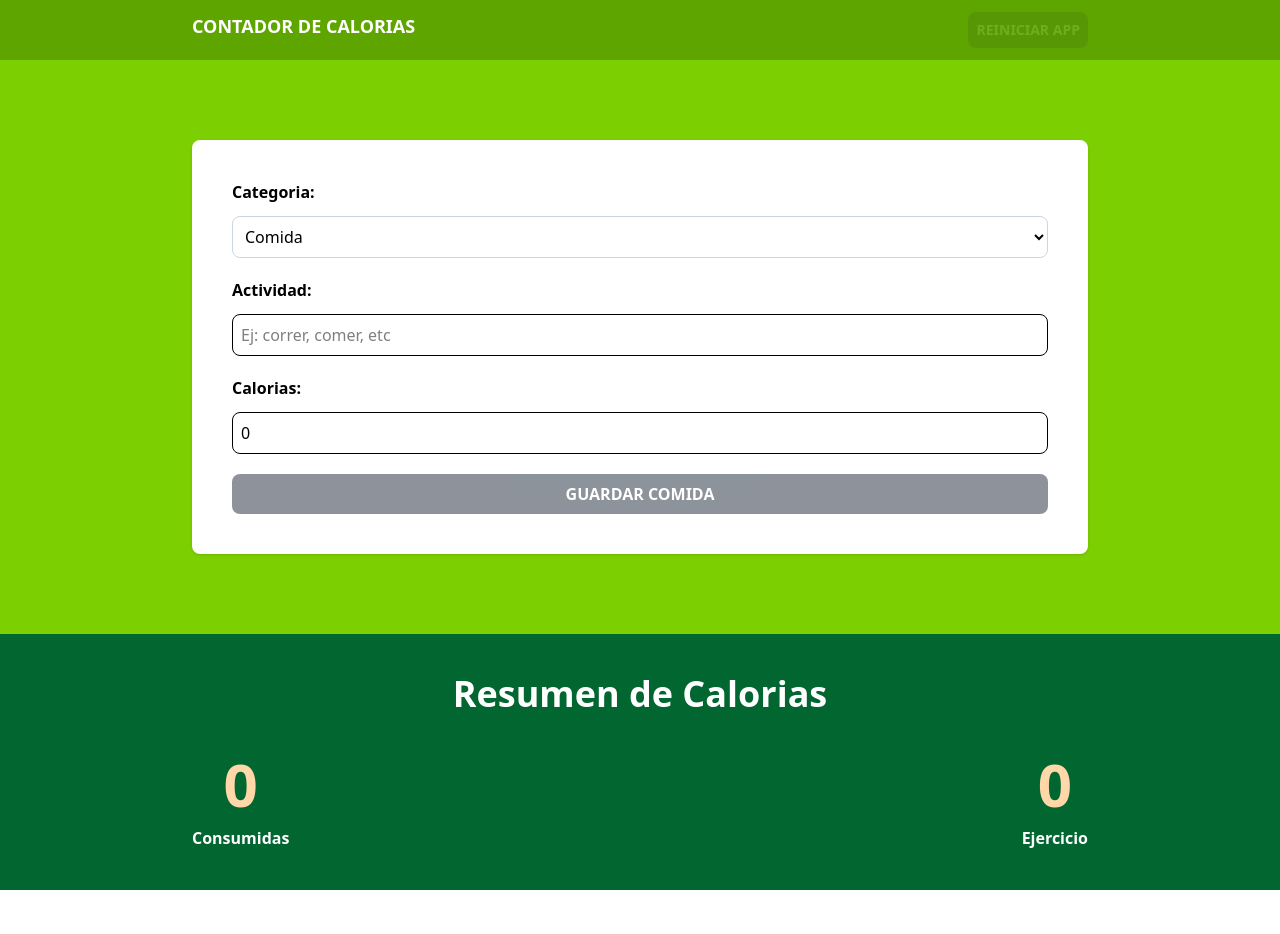
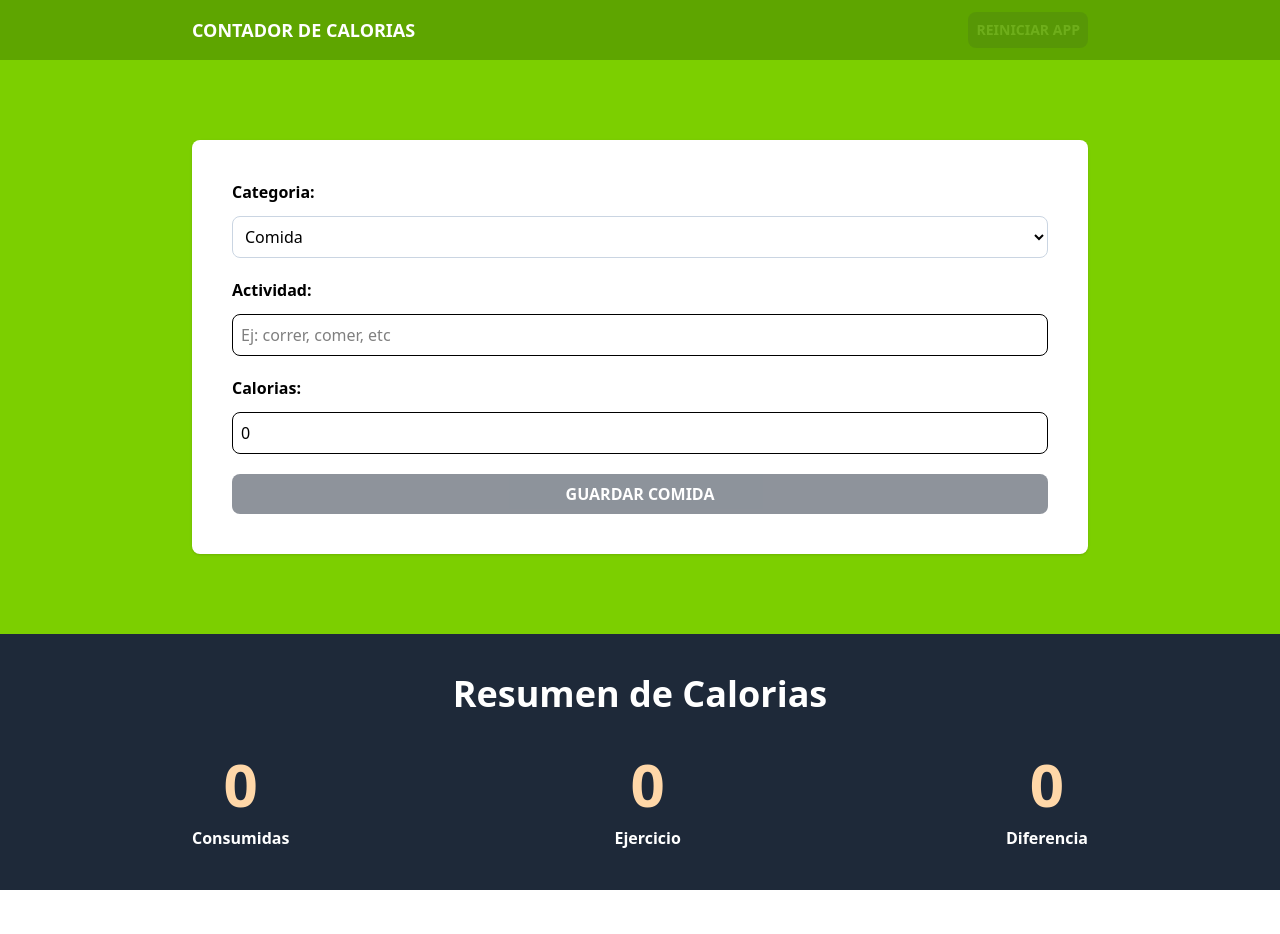
Before and after one commit to r0odr1/ContadorCalorias, a React app: page / in a window 1280 px wide. Shown: the top 934 px of the page. Built offline with nearby package versions, Linux system fonts and the light colour scheme; the HTML template or start-up script is replaced by a standard one.

Commit message:
diferencial de calorias

```diff
--- a/src/App.tsx
+++ b/src/App.tsx
@@ -16,7 +16,7 @@ function App() {
   return (
     <>
       <header className="bg-lime-600 py-3">
-        <div className="max-w-4xl mx-auto flex justify-between">
+        <div className="max-w-4xl mx-auto flex justify-between items-center">
           <h1 className="text-center text-lg font-bold text-white uppercase">
             Contador de Calorias
           </h1>
@@ -42,7 +42,7 @@ function App() {
 
       </section>
 
-      <section className="bg-green-800 py-10">
+      <section className="bg-gray-800 py-10">
         <div className="max-w-4xl mx-auto">
           <CalorieTracker
             activities={state.activities}
--- a/src/components/ActivityList.tsx
+++ b/src/components/ActivityList.tsx
@@ -28,7 +28,7 @@ export default function ActivityList({ activities, dispatch }: ActivityListprops
             className="px-5 py-10 bg-white mt-5 flex justify-between shadow rounded-lg"
           >
             <div className="space-y-2 relative">
-              <p className={`absolute -top-8 -left-8 px-10 py-2 text-white uppercase font-bold rounded-lg
+              <p className={`absolute -top-8 -left-5 px-10 py-2 text-white uppercase font-bold rounded-lg
                 ${activity.category === 1 ? 'bg-lime-500' : 'bg-orange-500' }`}
               >
                 {categoryName(+activity.category)}
--- a/src/components/CalorieTracker.tsx
+++ b/src/components/CalorieTracker.tsx
@@ -14,6 +14,9 @@ export default function CalorieTracker({activities} : CalorieTrackerProps) {
   const caloriesBurned = useMemo(() =>
     activities.reduce((total, activity) =>
       activity.category === 2 ? total + activity.calories : total, 0), [activities])
+
+  const netCalories = useMemo(() => caloriesConsumed - caloriesBurned, [caloriesConsumed, caloriesBurned])
+
   return (
     <>
       <h2 className="text-4xl font-black text-white text-center">
@@ -30,6 +33,11 @@ export default function CalorieTracker({activities} : CalorieTrackerProps) {
           calories={caloriesBurned}
           text='Ejercicio'
         />
+
+        <CalorieDisplay
+          calories={netCalories}
+          text='Diferencia'
+        />
       </div>
     </>
   )
```
